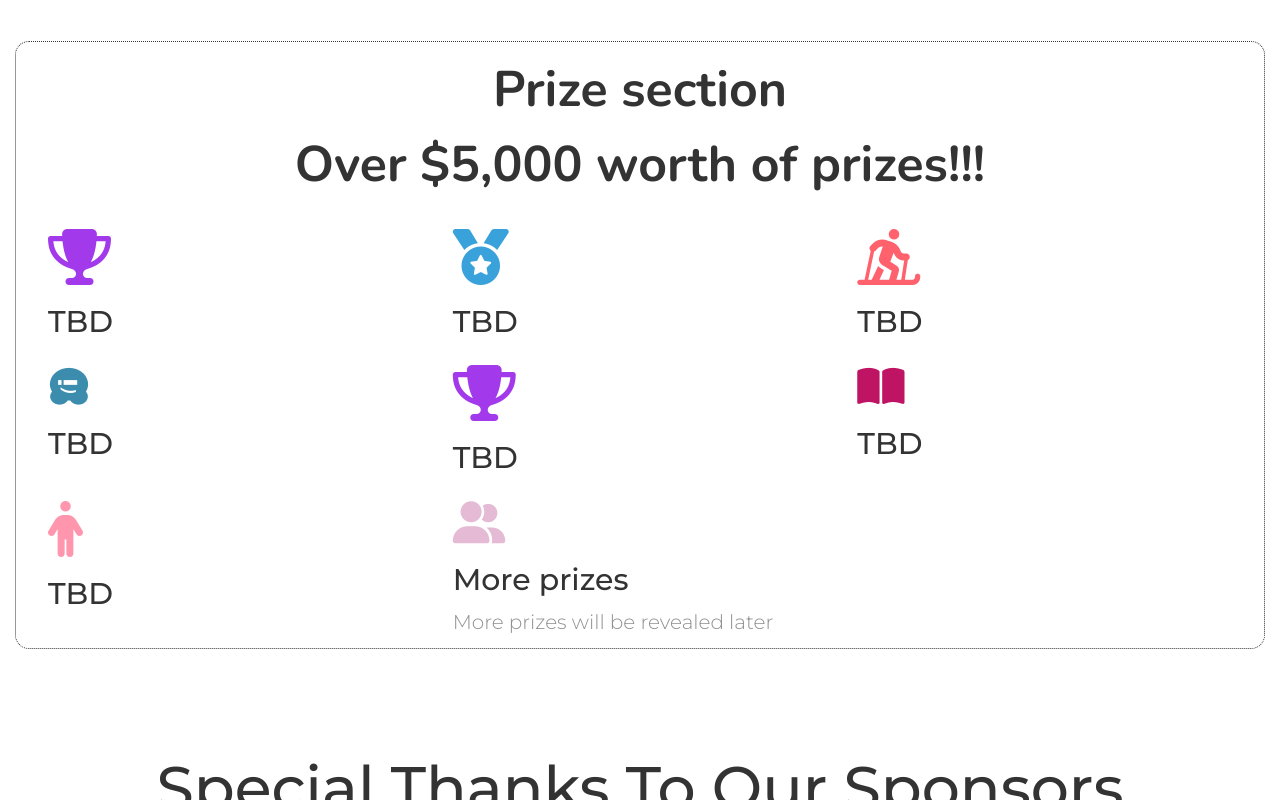
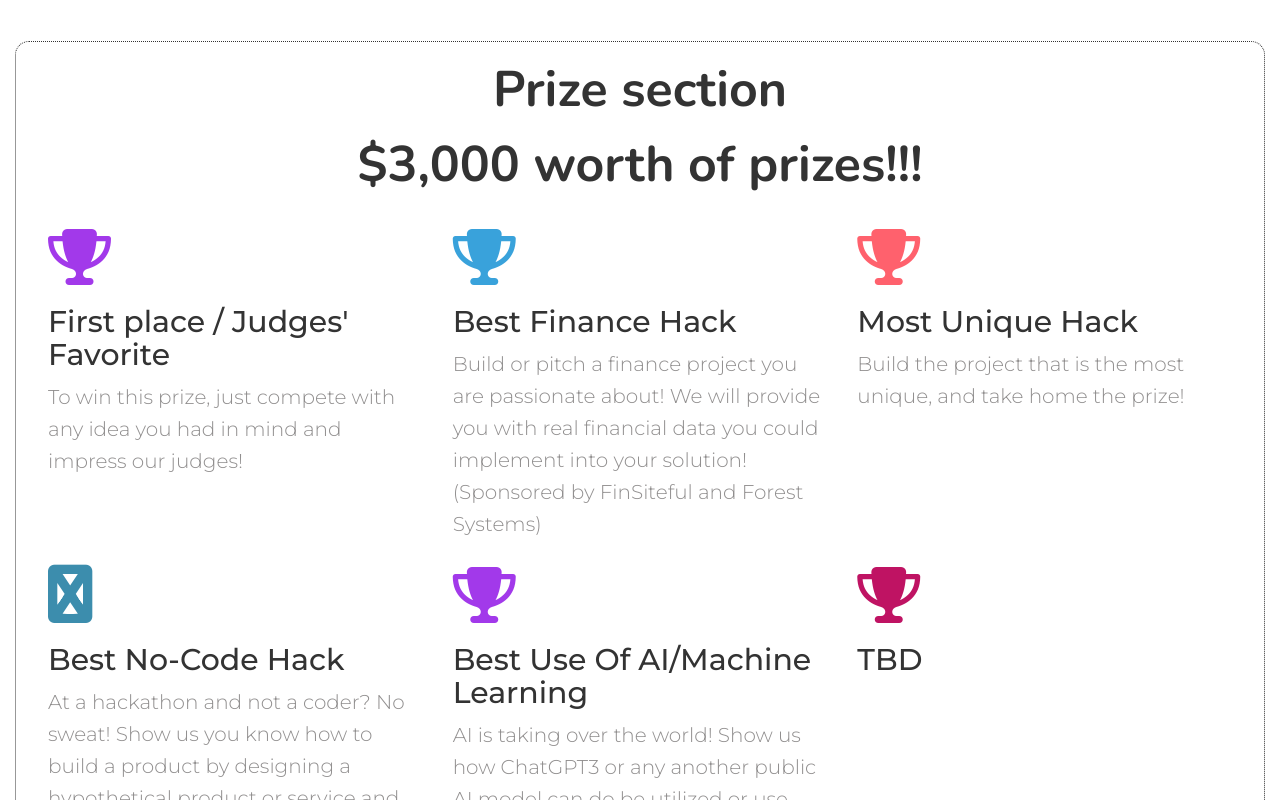
Before and after one commit to Abusayid693/Hackathon-website-template, a React (Create React App) app: page / in a window 1280 px wide. Shown: the part 2000-2800 px from the top of the page. Built offline with nearby package versions, Linux system fonts and the light colour scheme.

Commit message:
Minor adjustments

```diff
--- a/src/Module/General.tsx
+++ b/src/Module/General.tsx
@@ -25,7 +25,7 @@ import stack from './Assets/sponsorsLogos/stackoverflow.png';
 
 const TOP_SECTION = {
   TITLE: 'Hack@Davidson',
-  Typed_effect: ['Over $5,000 worth of prizes', '48 hours of creation'],
+  Typed_effect: ['Over 3,000 worth of prizes', '48 hours of creation'],
   SHORT_DESCRIPTION:
     'Join us between 10 - 12th February 2023 for 48 hours of creation, innovation, & fun!',
   IMG_SRC: boy,
@@ -150,51 +150,56 @@ const Prizeinfo = [
     //Array 1
     {
       icon: <i className="first fas fa-4x fa-trophy"></i>,
-      type: 'TBD',
-      content: ''
+      type: "First place / Judges' Favorite",
+      content:
+        'To win this prize, just compete with any idea you had in mind and impress our judges!'
     },
     {
-      icon: <i className=" second fas fa-4x fa-medal"></i>,
-      type: 'TBD',
-      content: ''
+      icon: <i className=" second fas fa-4x fa-trophy"></i>,
+      type: 'Best Finance Hack',
+      content:
+        'Build or pitch a finance project you are passionate about! We will provide you with real financial data you could implement into your solution! (Sponsored by FinSiteful and Forest Systems)'
     },
     {
-      icon: <i className=" third fas fa-4x fa-skiing-nordic"></i>,
-      type: 'TBD',
-      content: ''
+      icon: <i className=" third fas fa-4x fa-trophy"></i>,
+      type: 'Most Unique Hack',
+      content:
+        'Build the project that is the most unique, and take home the prize!'
     }
   ],
   [
     //Array 2
     {
-      icon: <i className="fab fourth fa-3x fa-wpbeginner"></i>,
-      type: 'TBD',
-      content: ''
+      icon: <i className="fab fourth fas fa-4x fa-trophy"></i>,
+      type: 'Best No-Code Hack',
+      content:
+        'At a hackathon and not a coder? No sweat! Show us you know how to build a product by designing a hypothetical product or service and show us your product market fit.'
     },
     {
       icon: <i className="first fas fa-4x fa-trophy"></i>,
-      type: 'TBD',
-      content: ''
+      type: 'Best Use Of AI/Machine Learning',
+      content:
+        'AI is taking over the world! Show us how ChatGPT3 or any another public AI model can do be utilized or use your own models to amaze us!'
     },
     {
-      icon: <i className=" fifth fa-3x fas fa-book-open"></i>,
+      icon: <i className=" fifth fas fa-4x fa-trophy"></i>,
       type: 'TBD',
       content: ''
     }
-  ],
-  [
-    //Array 3
-    {
-      icon: <i className="fas fa-4x sixth fa-male"></i>,
-      type: 'TBD',
-      content: ''
-    },
-    {
-      icon: <i className="fas fa-user-friends seventh fa-3x "></i>,
-      type: 'More prizes',
-      content: 'More prizes will be revealed later'
-    }
   ]
+  // [
+  //   //Array 3
+  //   {
+  //     icon: <i className="fas fa-4x fa-trophy"></i>,
+  //     type: 'TBD',
+  //     content: ''
+  //   },
+  //   {
+  //     icon: <i className="fas fas fa-4x fa-trophy "></i>,
+  //     type: 'More prizes',
+  //     content: 'More prizes will be revealed later'
+  //   }
+  // ]
 ];
 
 /** Instructions
--- a/src/containers/Home/HomePage.jsx
+++ b/src/containers/Home/HomePage.jsx
@@ -124,7 +124,7 @@ export default function HomePage() {
         {/* ********Prizes here ***** */}
         <Row className="prizesection" id="prizes">
           <PrizeHeading type="Prize section" />
-          <PrizeHeading type="Over $5,000 worth of prizes!!!" />
+          <PrizeHeading type="$3,000 worth of prizes!!!" />
           {Prizeinfo.map(PrizeGroup)}
         </Row>
         {/* ********Prizes ending here ***** */}
```
Also changed, not shown: 1 other file (tests, documents, lock files or other folders).
